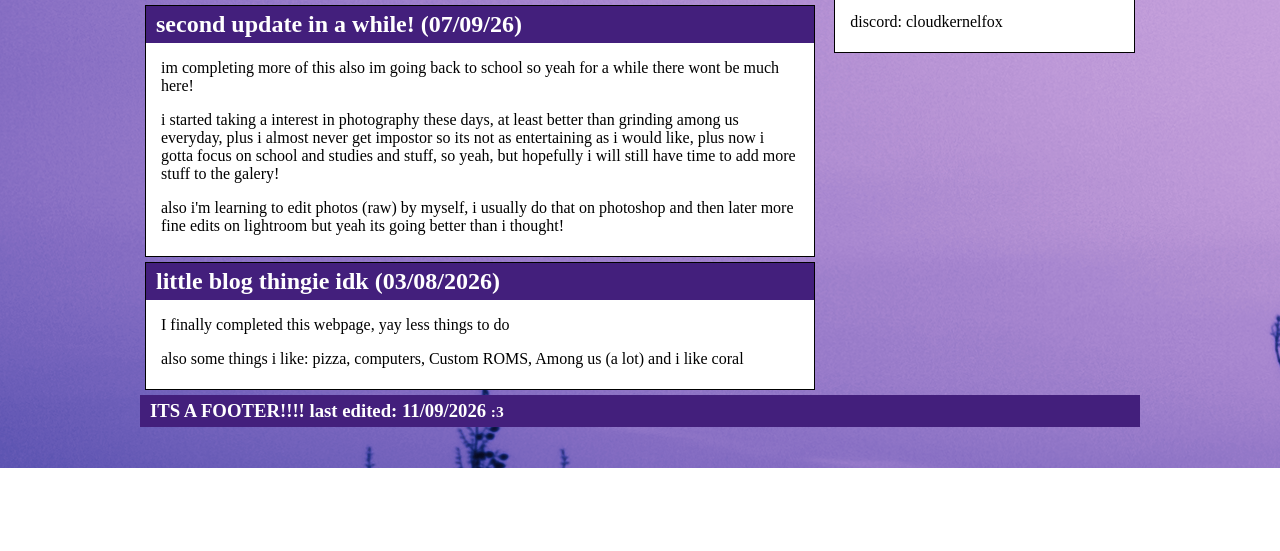
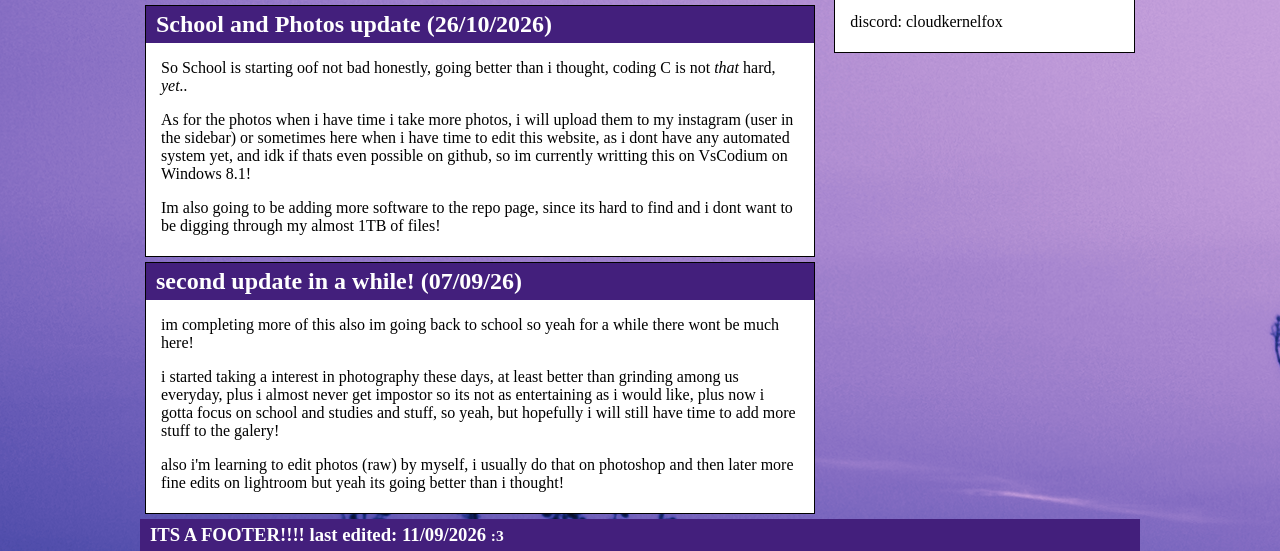
Before and after one commit to Rato0101/CloudKernelFox, a plain HTML site: page index.html in a window 1280 px wide. Shown: the part 332-883 px from the top of the page. Before the commit the page ends 800 px from the top, so only its background shows below. Drawn offline with Linux system fonts and the light colour scheme; a web font is replaced by a local one.

Commit message:
Update index.html

```diff
--- a/index.html
+++ b/index.html
@@ -34,6 +34,14 @@
     </article>
 
     <h1 class="title">Blog </h1>
+
+    <article>
+      <h2 class="title">School and Photos update (26/10/2026)</h2>
+      <p>So School is starting oof not bad honestly, going better than i thought, coding C is not <cite>that </cite>hard, <cite>yet..</cite> </p>
+      <p>As for the photos when i have time i take more photos, i will upload them to my instagram (user in the sidebar) or sometimes here when i have time to edit this website, as i dont have any automated system yet, and idk if thats even possible on github, so im currently writting this on VsCodium on Windows 8.1!</p>
+      <p>Im also going to be adding more software to the repo page, since its hard to find and i dont want to be digging through my almost 1TB of files!</p>
+    </article>
+
     <article>
       <h2 class="title">second update in a while! (07/09/26)</h2>
       <p>im completing more of this also im going back to school so yeah for a while there wont be much here!</p>
@@ -41,11 +49,6 @@
       <p>also i'm learning to edit photos (raw) by myself, i usually do that on photoshop and then later more fine edits on lightroom but yeah its going better than i thought!
       </article>
 
-    <article>
-      <h2 class="title">little blog thingie idk (03/08/2026)</h2>
-      <p>I finally completed this webpage, yay less things to do</p>
-      <p>also some things i like: pizza, computers, Custom ROMS, Among us (a lot) and i like coral</p>
-    </article>
 
 
   </article>
```
